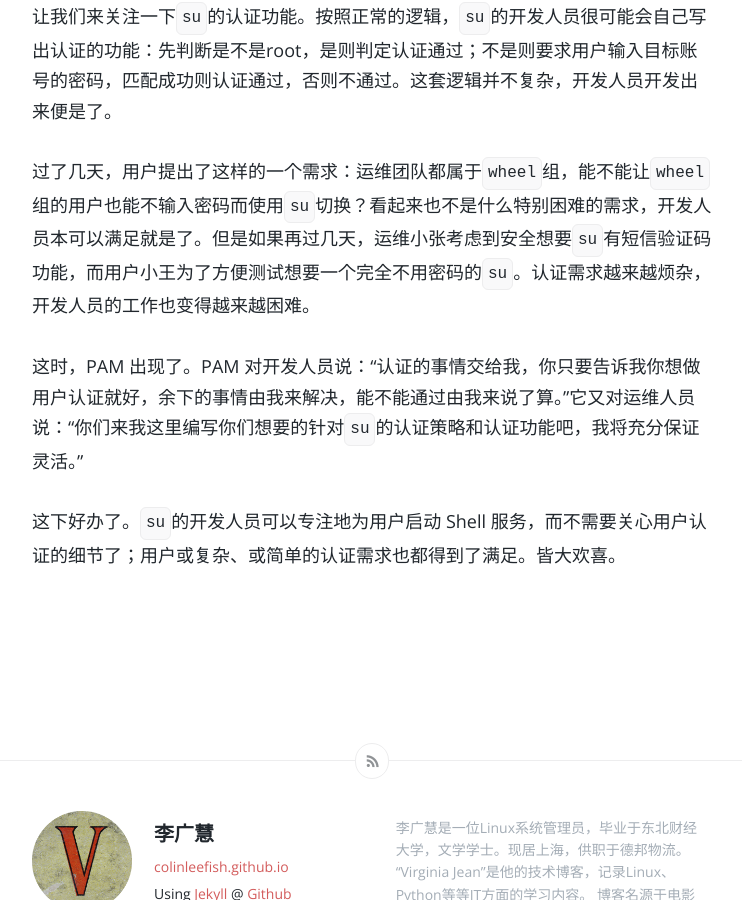
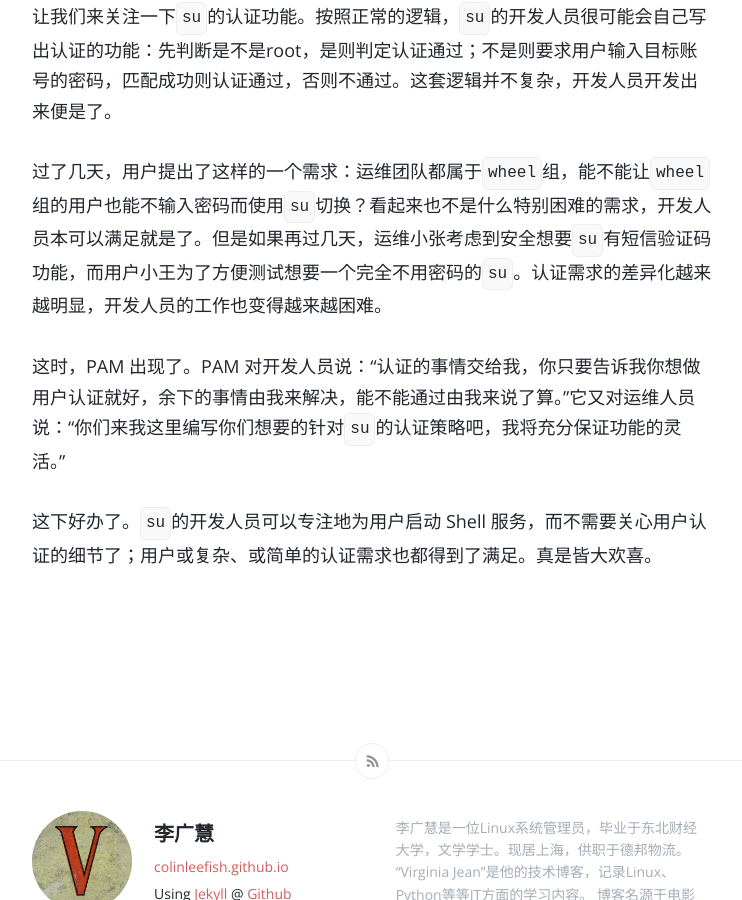
Before and after one commit to colinleefish/colinleefish.github.io, a Jekyll site: the page built from _posts/2016-03-30-pam-notebook-1.md, in a window 1280 px wide and 900 px high, scrolled down 2155 px. Shown: the whole window, without its empty margins (268-1010 px from the left). Built offline with Jekyll 4.4.1, drawn with Linux system fonts in a browser that asks for light colours; comment, search, counter and statistics services are not loaded.

Commit message:
Modified some lines.

```diff
--- a/_posts/2016-03-30-pam-notebook-1.md
+++ b/_posts/2016-03-30-pam-notebook-1.md
@@ -39,11 +39,11 @@ Linux-PAM 的目标同 PAM 机制一致，都是为了给程序的开发人员
 
 让我们来关注一下`su`的认证功能。按照正常的逻辑，`su`的开发人员很可能会自己写出认证的功能：先判断是不是root，是则判定认证通过；不是则要求用户输入目标账号的密码，匹配成功则认证通过，否则不通过。这套逻辑并不复杂，开发人员开发出来便是了。
 
-过了几天，用户提出了这样的一个需求：运维团队都属于`wheel`组，能不能让`wheel`组的用户也能不输入密码而使用`su`切换？看起来也不是什么特别困难的需求，开发人员本可以满足就是了。但是如果再过几天，运维小张考虑到安全想要`su`有短信验证码功能，而用户小王为了方便测试想要一个完全不用密码的`su`。认证需求越来越烦杂，开发人员的工作也变得越来越困难。
+过了几天，用户提出了这样的一个需求：运维团队都属于`wheel`组，能不能让`wheel`组的用户也能不输入密码而使用`su`切换？看起来也不是什么特别困难的需求，开发人员本可以满足就是了。但是如果再过几天，运维小张考虑到安全想要`su`有短信验证码功能，而用户小王为了方便测试想要一个完全不用密码的`su`。认证需求的差异化越来越明显，开发人员的工作也变得越来越困难。
 
-这时，PAM 出现了。PAM 对开发人员说：“认证的事情交给我，你只要告诉我你想做用户认证就好，余下的事情由我来解决，能不能通过由我来说了算。”它又对运维人员说：“你们来我这里编写你们想要的针对`su`的认证策略和认证功能吧，我将充分保证灵活。”
+这时，PAM 出现了。PAM 对开发人员说：“认证的事情交给我，你只要告诉我你想做用户认证就好，余下的事情由我来解决，能不能通过由我来说了算。”它又对运维人员说：“你们来我这里编写你们想要的针对`su`的认证策略吧，我将充分保证功能的灵活。”
 
-这下好办了。`su`的开发人员可以专注地为用户启动 Shell 服务，而不需要关心用户认证的细节了；用户或复杂、或简单的认证需求也都得到了满足。皆大欢喜。
+这下好办了。`su`的开发人员可以专注地为用户启动 Shell 服务，而不需要关心用户认证的细节了；用户或复杂、或简单的认证需求也都得到了满足。真是皆大欢喜。
 
 
   [1]: http://www.linux-pam.org/Linux-PAM-html/Linux-PAM_ADG.html
```
